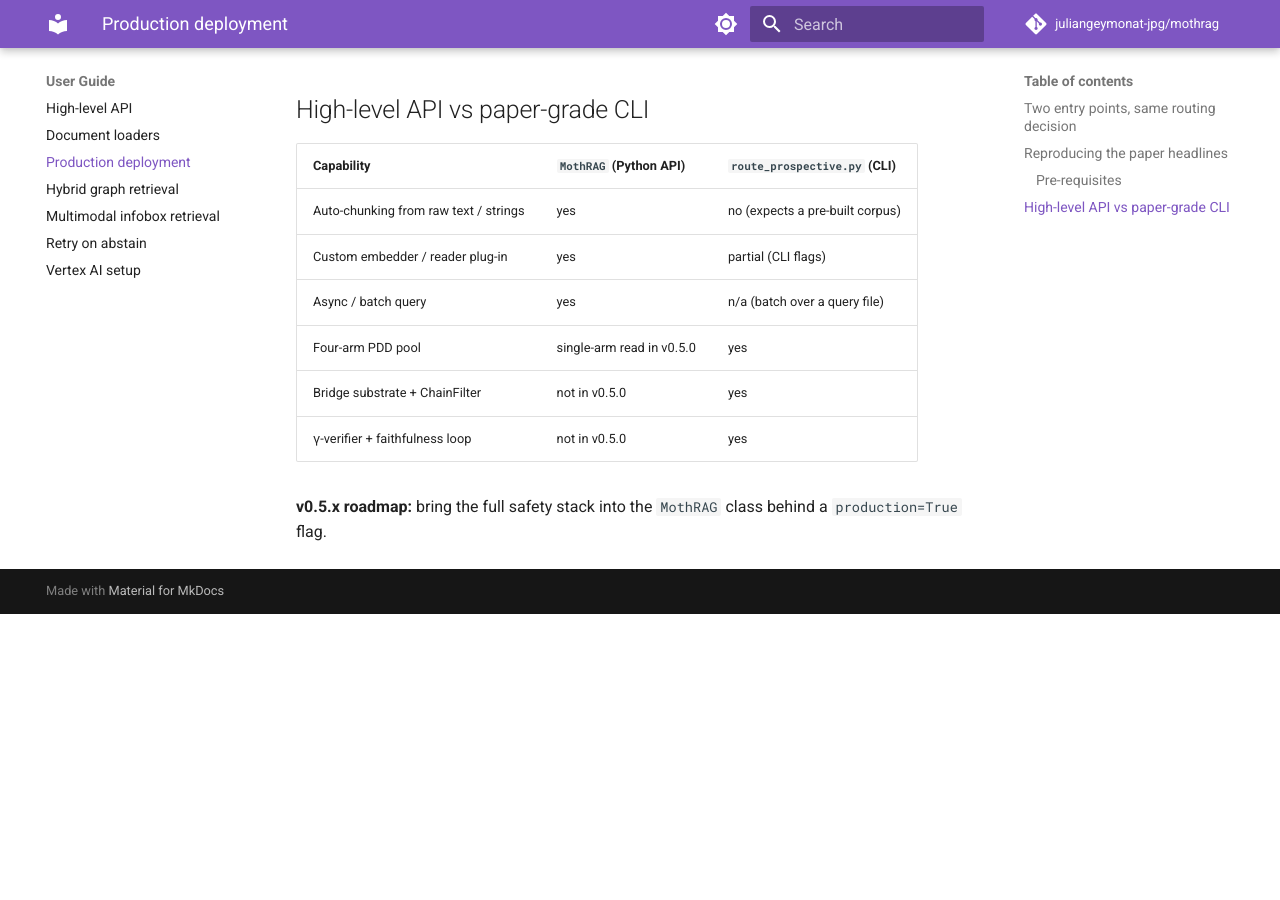
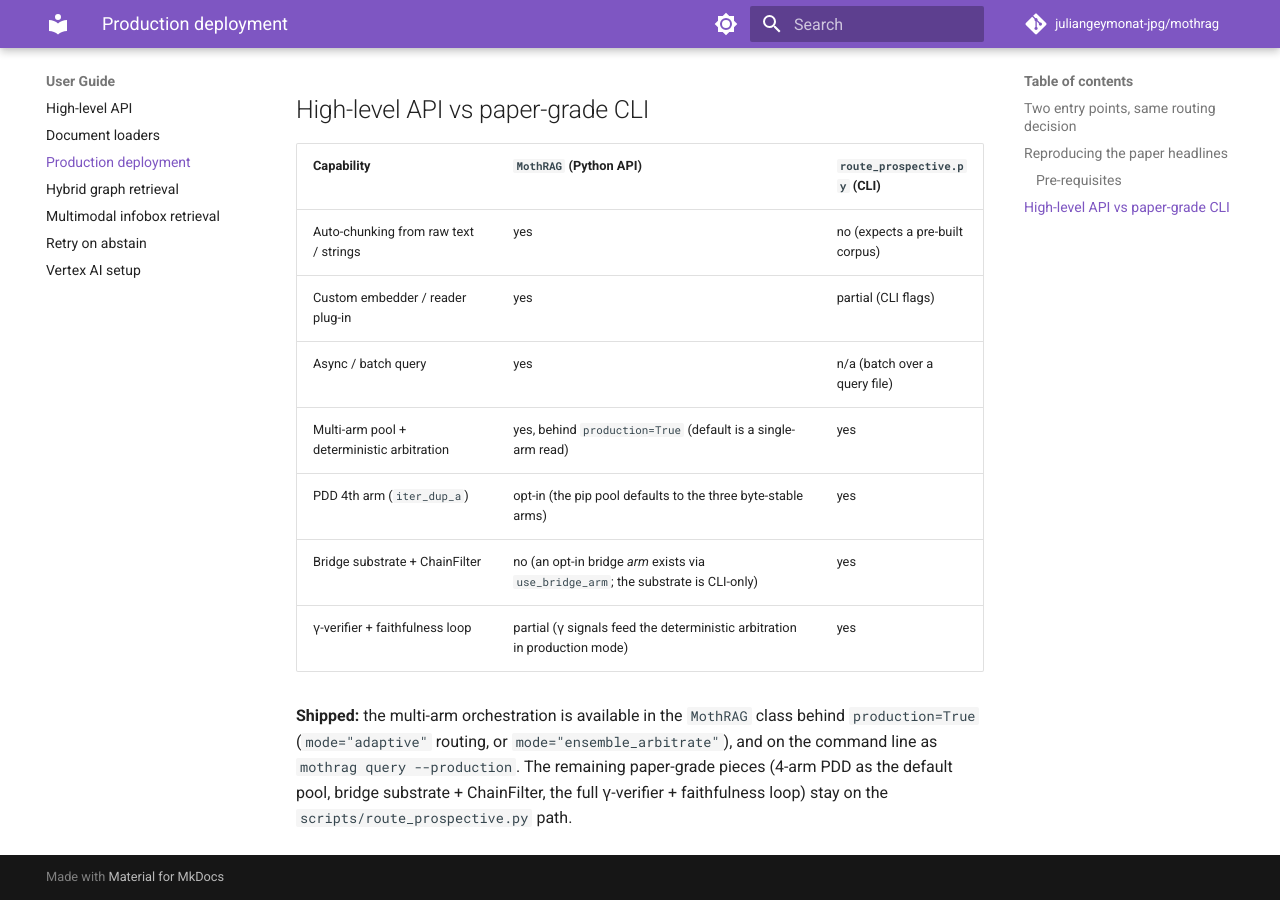
Before and after one commit to juliangeymonat-jpg/mothrag, an MkDocs documentation site: the page built from docs/guide/production.md, in a window 1280 px wide and 900 px high, scrolled down 1247 px. Built offline with MkDocs 1.6.1 and Material for MkDocs 9.7.7, drawn with Linux system fonts in a browser that asks for light colours; comment, search, counter and statistics services are not loaded; the version menu is left out; before the commit the page ends 1861 px from its top, so only the background shows below that; some of the changed text lies outside the part shown.

Commit message:
docs: badges, SECURITY.md, scrub stale v0.5.0 refs across docs
- README: CI/PyPI/Python/license badges; drop hardcoded 'v0.5.0a alpha'
  status (the PyPI badge now carries the live version); link the Zenodo
  paper DOI, the HF live demo and mothrag.com; remove the dead
  GRAPH_COMPARISON.md link (file never shipped).
- CONTRIBUTING: de-version the 'current release' line so it can't rot.
- SECURITY.md (new): private reporting via GitHub Security Advisories;
  scope notes match the code (allowlist enforced in the high-level API
  and eval pipeline, keys env-only, corpus-driven execution in scope).
- docs/: scrub every stale v0.5.0/v0.5.1 reference; production.md now
  reflects the shipped production=True multi-arm orchestration instead
  of promising it as roadmap.
- api.py: docstring-only, de-version the 'dense' retrieval description.

Co-Authored-By: Claude Fable 5 <noreply@anthropic.com>

```diff
--- a/docs/guide/production.md
+++ b/docs/guide/production.md
@@ -1,12 +1,12 @@
 # Production deployment
 
-The v0.5.0 high-level API (`mothrag.MothRAG`) is a developer-friendly wrapper. The **paper-grade stack** — the four-arm PDD pool, bridge retrieval substrate + ChainFilter, γ-verifier, and faithfulness loop — runs through `scripts/route_prospective.py`.
+The high-level API (`mothrag.MothRAG`) is a developer-friendly wrapper. The **paper-grade stack** — the four-arm PDD pool, bridge retrieval substrate + ChainFilter, γ-verifier, and faithfulness loop — runs through `scripts/route_prospective.py`.
 
 ## Two entry points, same routing decision
 
 | Entry point | When to use | Interface |
 |---|---|---|
-| `mothrag.MothRAG` (v0.5.0+) | Developer Python API, custom corpora, async/batch | `from_documents → query` |
+| `mothrag.MothRAG` | Developer Python API, custom corpora, async/batch | `from_documents → query` |
 | `scripts/route_prospective.py` | Paper-grade evaluation, reproducible benchmarks, full safety stack | CLI |
 
 Both share the same `arm_subset()` classifier and the same deterministic arbitration.
@@ -33,8 +33,9 @@ Headline F1 (n=1000 per dataset): **HotpotQA 78.1 · 2WikiMultiHopQA 76.3 · MuS
 | Auto-chunking from raw text / strings | yes | no (expects a pre-built corpus) |
 | Custom embedder / reader plug-in | yes | partial (CLI flags) |
 | Async / batch query | yes | n/a (batch over a query file) |
-| Four-arm PDD pool | single-arm read in v0.5.0 | yes |
-| Bridge substrate + ChainFilter | not in v0.5.0 | yes |
-| γ-verifier + faithfulness loop | not in v0.5.0 | yes |
+| Multi-arm pool + deterministic arbitration | yes, behind `production=True` (default is a single-arm read) | yes |
+| PDD 4th arm (`iter_dup_a`) | opt-in (the pip pool defaults to the three byte-stable arms) | yes |
+| Bridge substrate + ChainFilter | no (an opt-in bridge *arm* exists via `use_bridge_arm`; the substrate is CLI-only) | yes |
+| γ-verifier + faithfulness loop | partial (γ signals feed the deterministic arbitration in production mode) | yes |
 
-**v0.5.x roadmap:** bring the full safety stack into the `MothRAG` class behind a `production=True` flag.
+**Shipped:** the multi-arm orchestration is available in the `MothRAG` class behind `production=True` (`mode="adaptive"` routing, or `mode="ensemble_arbitrate"`), and on the command line as `mothrag query --production`. The remaining paper-grade pieces (4-arm PDD as the default pool, bridge substrate + ChainFilter, the full γ-verifier + faithfulness loop) stay on the `scripts/route_prospective.py` path.
```
Also changed, not shown: CONTRIBUTING.md (+3 -3 lines), README.md (+8 -4 lines), SECURITY.md (added, +24 -0 lines), docs/getting-started/installation.md (+1 -1 lines), docs/guide/hybrid-graph-retrieval.md (+2 -2 lines), docs/guide/loaders.md (+3 -3 lines), docs/guide/multimodal-infobox-retrieval.md (+1 -1 lines), docs/guide/retry-on-abstain.md (+3 -3 lines), 1 other file.
